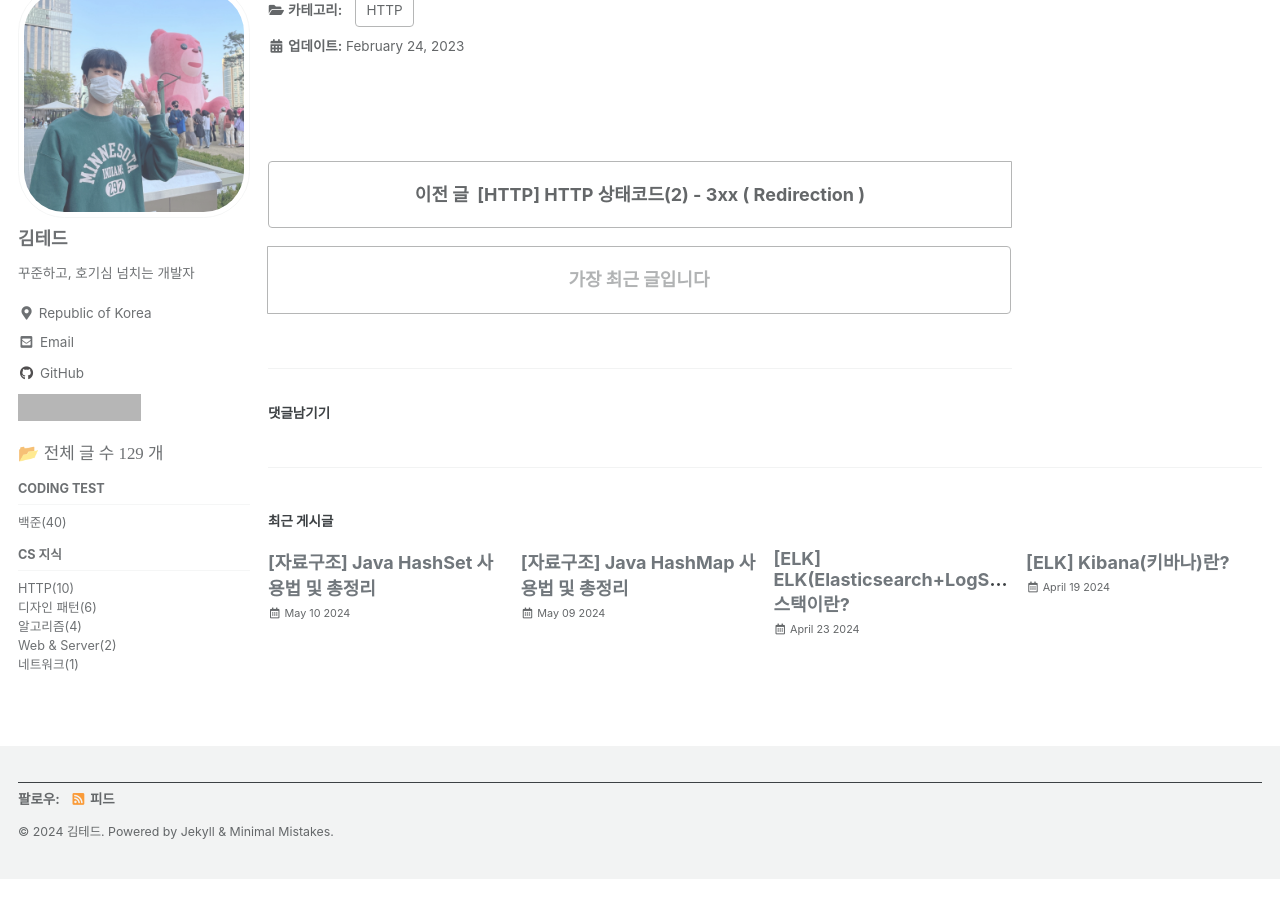
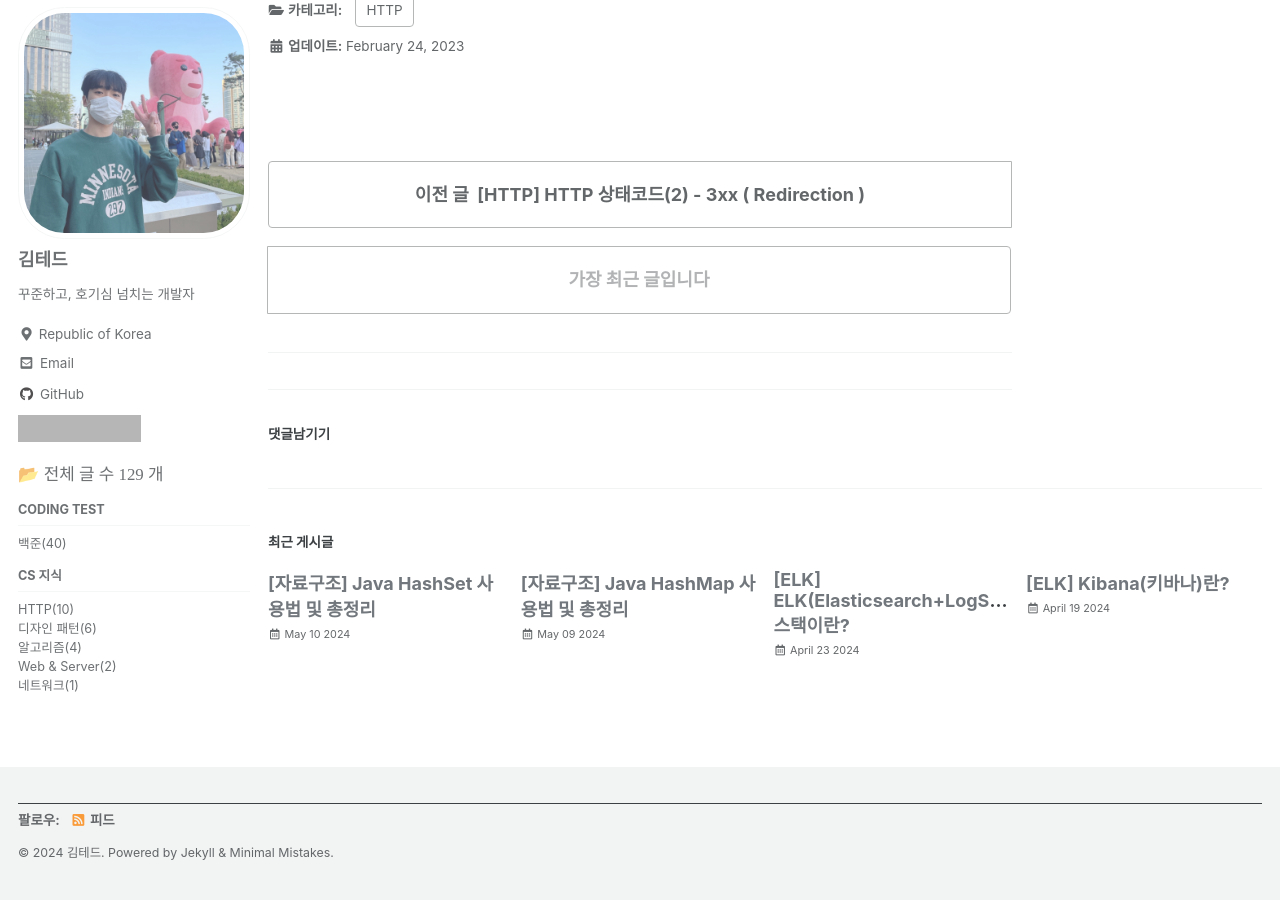
Before and after one commit to idkim97/idkim97.github.io, a Jekyll site: the page built from _posts/2023-02-24-HTTP 상태코드(3) - 4xx ( Client Error ) , 5xx ( Server Error ).md, in a window 1280 px wide and 900 px high, scrolled down 3764 px. Built offline with Jekyll 4.4.1, drawn with Linux system fonts in a browser that asks for light colours; cached includes are drawn as plain includes; some web fonts are replaced; comment, search, counter and statistics services are not loaded; before the commit the page ends 4643 px from its top, so only the background shows below that; grey boxes are pictures that could not be loaded.

Commit message:
Update comments.html

```diff
--- a/_includes/comments.html
+++ b/_includes/comments.html
@@ -151,6 +151,10 @@
         {% endif %}
       </section>
     {% when "utterances" %}
+      <!-- 줄간격 및 구분선 추가 -->
+      <div style="margin: 20px 0;">
+        <hr>
+      </div>
       <h4 class="page__comments-title">{{ comments_label }}</h4>
       <section id="utterances-comments"></section>
     {% when "custom" %}
```
